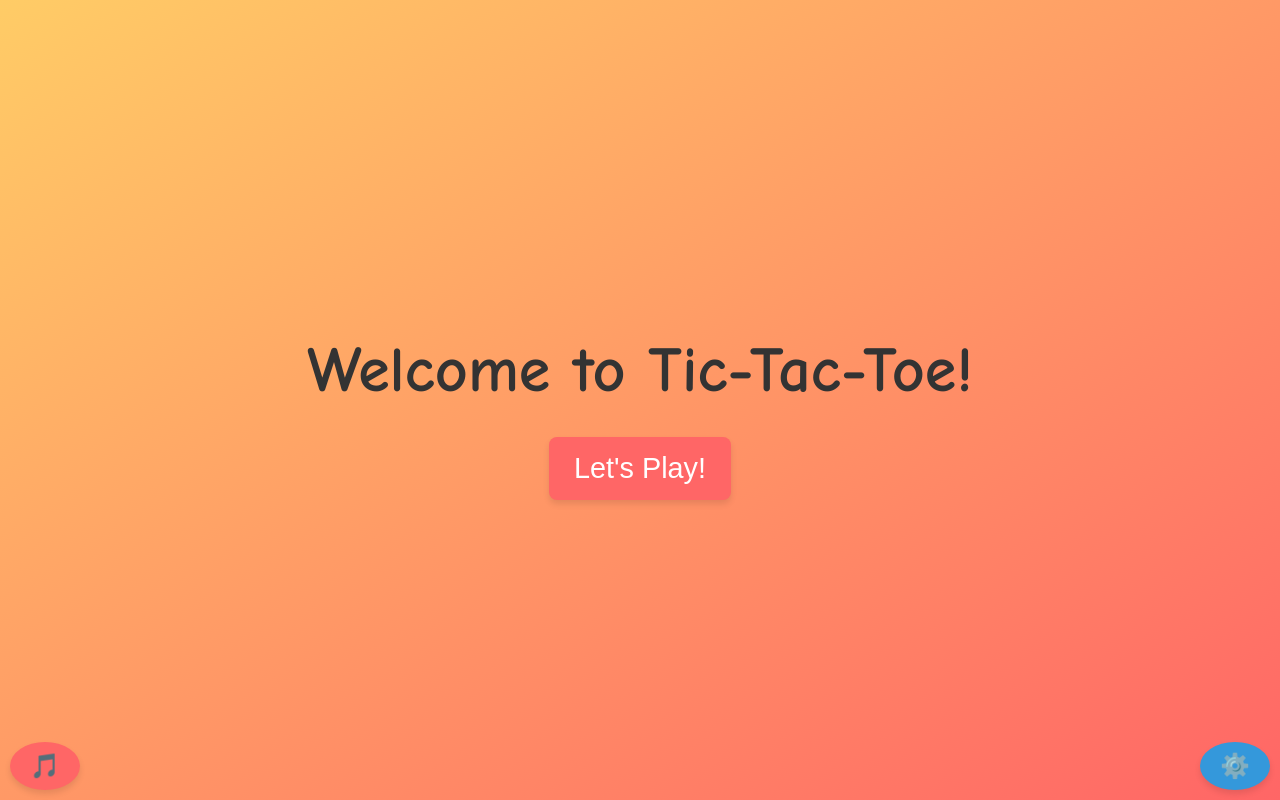
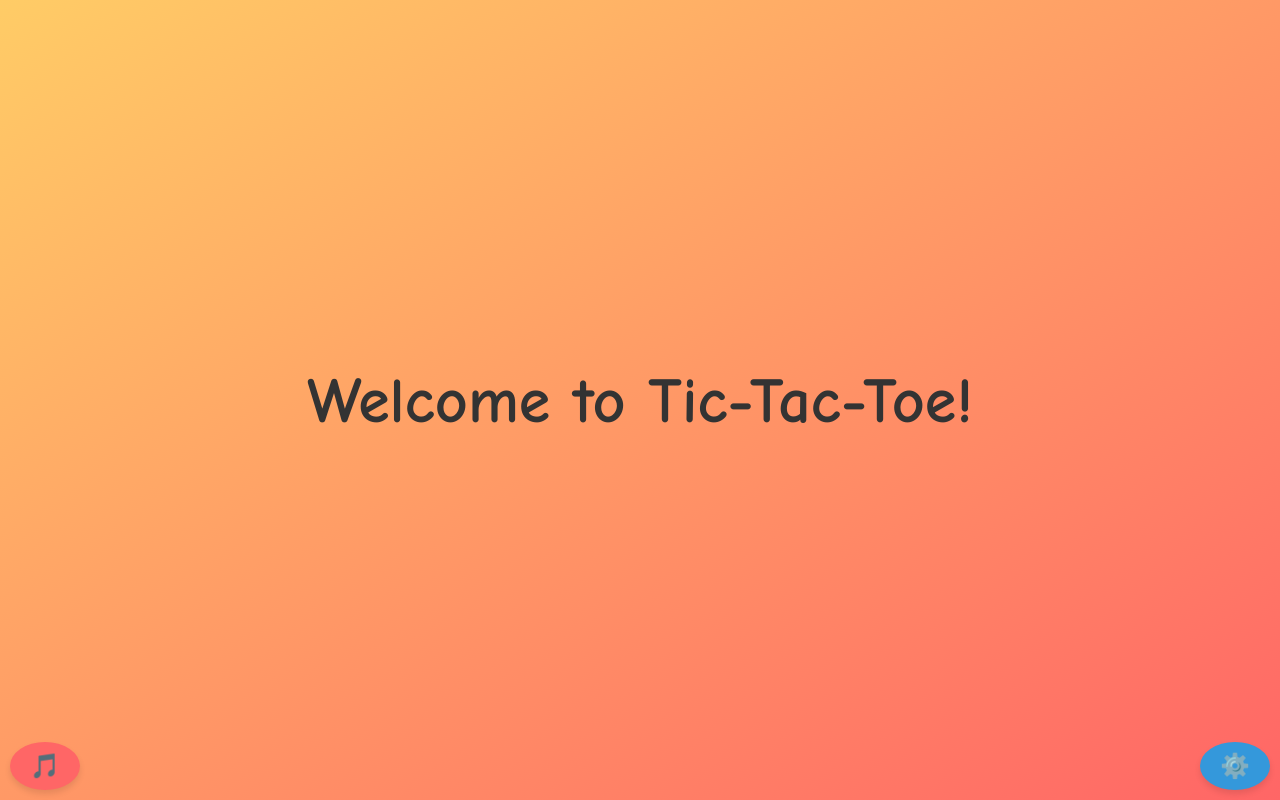
Before and after one commit to Hussien-Talha/Tic-Tac-Toe, a plain HTML site: page look.html in a window 1280 px wide. Drawn offline with Linux system fonts and the light colour scheme.

Commit message:
Fixed glitch

```diff
--- a/look.html
+++ b/look.html
@@ -22,7 +22,6 @@
 <body>
   <div>
     <h1>Welcome to Tic-Tac-Toe!</h1>
-    <button onclick="startGame()">Let's Play!</button>
   </div>
 
   <audio id="gameMusic" src="Game-music.mp3" loop style="display:none;"></audio>
```
